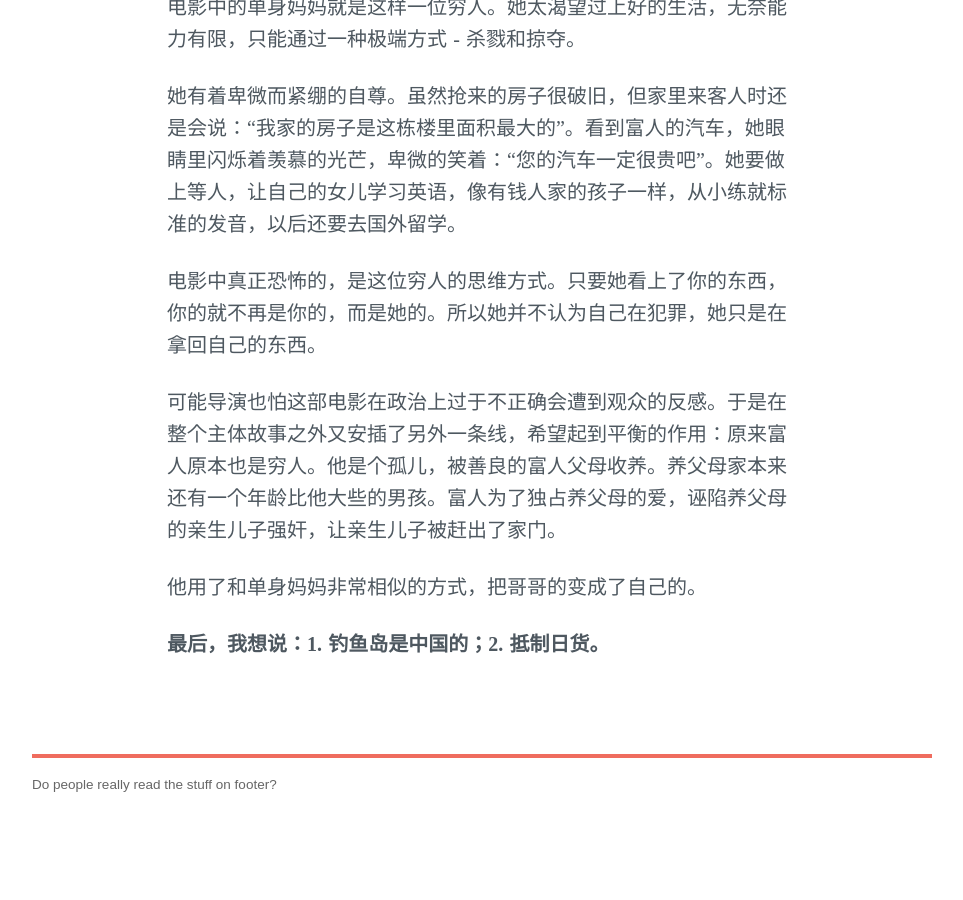
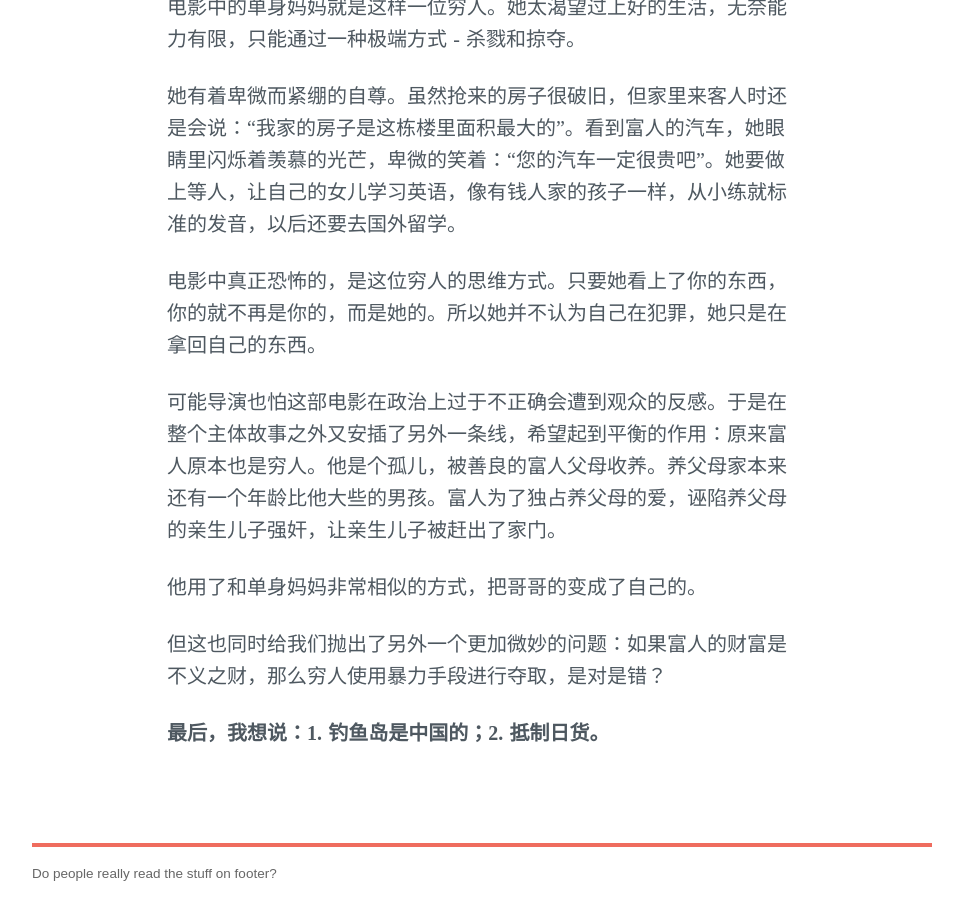
Before and after one commit to BananaOnTheWall/bananaonthewall.github.io, a Jekyll site: the page built from _posts/2013-10-05-the-poor.md, in a window 1280 px wide and 900 px high, scrolled down 1493 px. Shown: the whole window, without its empty margins (158-1121 px from the left). Built offline with Jekyll 4.4.1, drawn with Linux system fonts in a browser that asks for light colours; some web fonts are replaced; comment, search, counter and statistics services are not loaded; before the commit the page ends 2304 px from its top, so only the background shows below that.

Commit message:
minor content tweaks

```diff
--- a/_posts/2013-10-05-the-poor.md
+++ b/_posts/2013-10-05-the-poor.md
@@ -33,4 +33,6 @@ excerpt: 少部分穷人，他们无法正视自己和富人之间在物质生
 
 他用了和单身妈妈非常相似的方式，把哥哥的变成了自己的。
 
+但这也同时给我们抛出了另外一个更加微妙的问题：如果富人的财富是不义之财，那么穷人使用暴力手段进行夺取，是对是错？
+
 **最后，我想说：1\. 钓鱼岛是中国的；2\. 抵制日货。**
```
